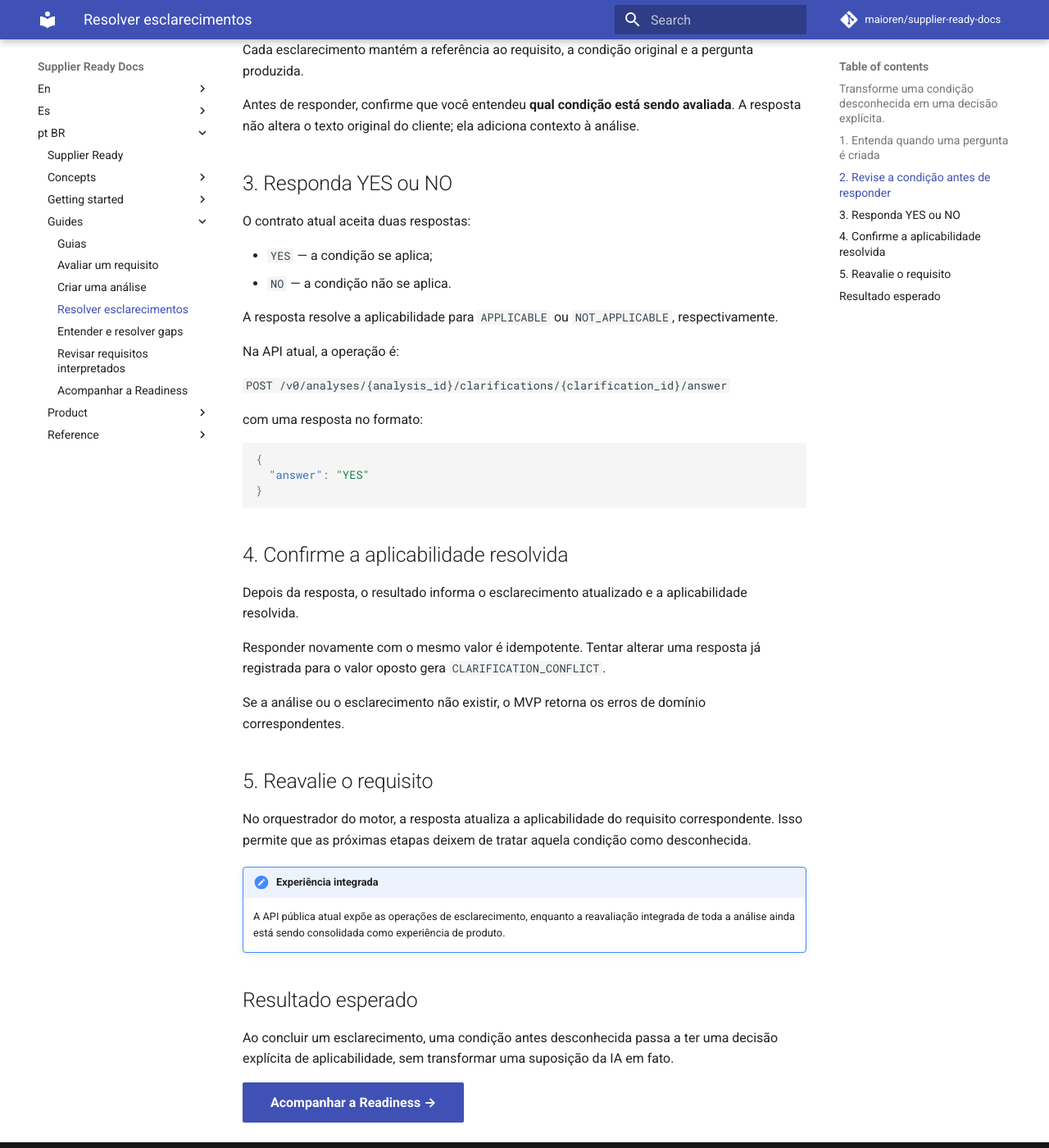
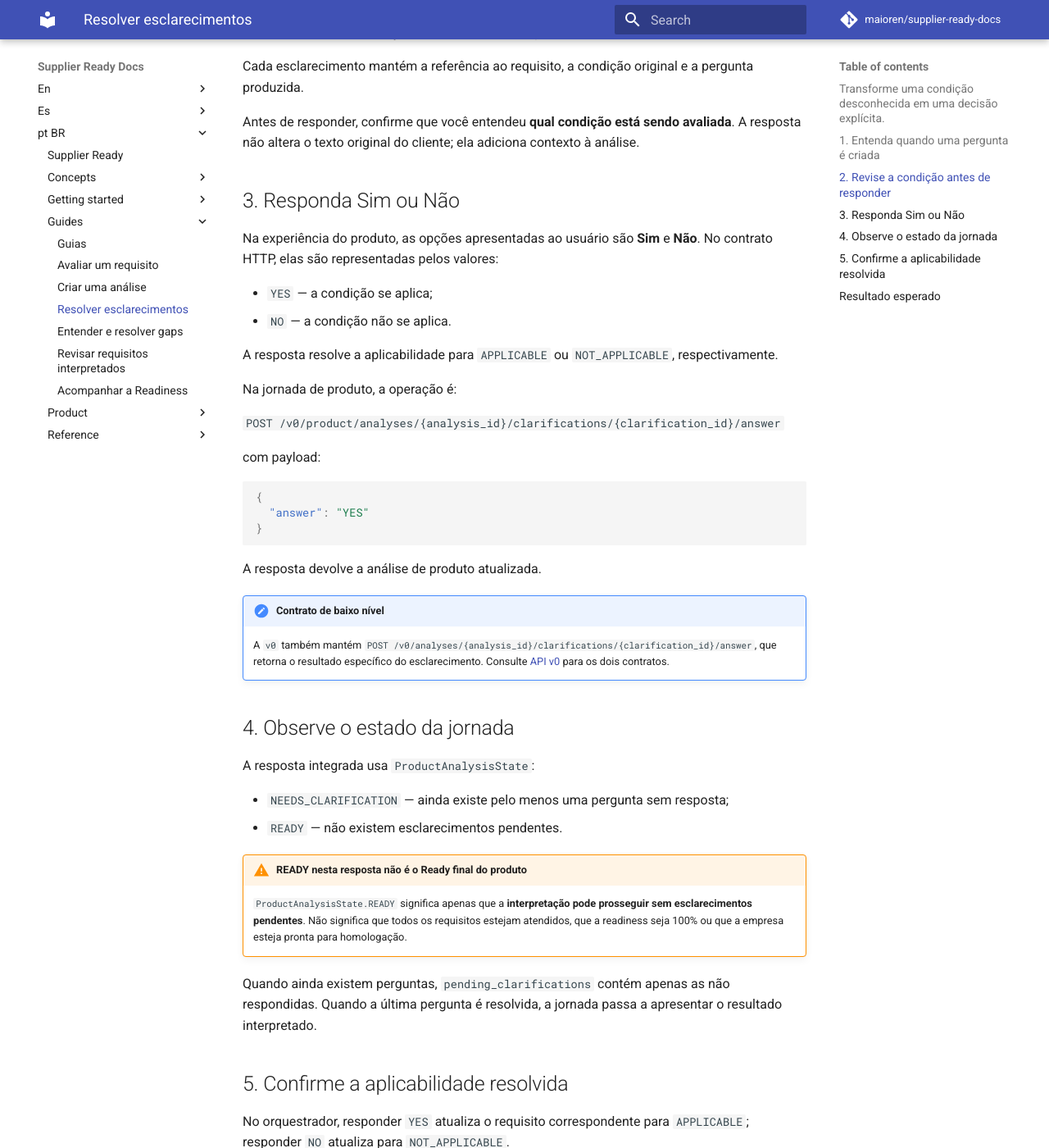
Before and after one commit to maioren/supplier-ready-docs, an MkDocs documentation site: the page built from docs/pt-BR/guides/resolve-clarifications.md, in a window 1280 px wide and 1400 px high, scrolled down 735 px. Shown: the whole window at 82% size. Built offline with MkDocs 1.6.1 and Material for MkDocs 9.7.7, drawn with Linux system fonts in a browser that asks for light colours; comment, search, counter and statistics services are not loaded; some of the changed text lies outside the part shown.

Commit message:
docs: align clarification guide with product journey

````diff
--- a/docs/pt-BR/guides/resolve-clarifications.md
+++ b/docs/pt-BR/guides/resolve-clarifications.md
@@ -7,7 +7,7 @@ Esclarecimentos existem para situações em que o Supplier Ready identifica um r
 > **Quando não souber, o Supplier Ready não deve adivinhar. Deve perguntar.**
 
 !!! info "Disponível no MVP"
-    O MVP já consegue planejar, listar e responder esclarecimentos. A experiência visual integrada ainda está em desenvolvimento.
+    A jornada de produto já consegue criar uma análise, apresentar esclarecimentos pendentes, registrar respostas e devolver a análise atualizada. Os endpoints de baixo nível de esclarecimento também permanecem disponíveis na `v0`.
 
 ## 1. Entenda quando uma pergunta é criada
 
@@ -21,20 +21,20 @@ Cada esclarecimento mantém a referência ao requisito, a condição original e
 
 Antes de responder, confirme que você entendeu **qual condição está sendo avaliada**. A resposta não altera o texto original do cliente; ela adiciona contexto à análise.
 
-## 3. Responda YES ou NO
+## 3. Responda Sim ou Não
 
-O contrato atual aceita duas respostas:
+Na experiência do produto, as opções apresentadas ao usuário são **Sim** e **Não**. No contrato HTTP, elas são representadas pelos valores:
 
 - `YES` — a condição se aplica;
 - `NO` — a condição não se aplica.
 
 A resposta resolve a aplicabilidade para `APPLICABLE` ou `NOT_APPLICABLE`, respectivamente.
 
-Na API atual, a operação é:
+Na jornada de produto, a operação é:
 
-`POST /v0/analyses/{analysis_id}/clarifications/{clarification_id}/answer`
+`POST /v0/product/analyses/{analysis_id}/clarifications/{clarification_id}/answer`
 
-com uma resposta no formato:
+com payload:
 
 ```json
 {
@@ -42,23 +42,33 @@ com uma resposta no formato:
 }
 ```
 
-## 4. Confirme a aplicabilidade resolvida
+A resposta devolve a análise de produto atualizada.
 
-Depois da resposta, o resultado informa o esclarecimento atualizado e a aplicabilidade resolvida.
+!!! note "Contrato de baixo nível"
+    A `v0` também mantém `POST /v0/analyses/{analysis_id}/clarifications/{clarification_id}/answer`, que retorna o resultado específico do esclarecimento. Consulte [API v0](../reference/api-v0.md) para os dois contratos.
+
+## 4. Observe o estado da jornada
+
+A resposta integrada usa `ProductAnalysisState`:
+
+- `NEEDS_CLARIFICATION` — ainda existe pelo menos uma pergunta sem resposta;
+- `READY` — não existem esclarecimentos pendentes.
+
+!!! warning "READY nesta resposta não é o Ready final do produto"
+    `ProductAnalysisState.READY` significa apenas que a **interpretação pode prosseguir sem esclarecimentos pendentes**. Não significa que todos os requisitos estejam atendidos, que a readiness seja 100% ou que a empresa esteja pronta para homologação.
+
+Quando ainda existem perguntas, `pending_clarifications` contém apenas as não respondidas. Quando a última pergunta é resolvida, a jornada passa a apresentar o resultado interpretado.
+
+## 5. Confirme a aplicabilidade resolvida
+
+No orquestrador, responder `YES` atualiza o requisito correspondente para `APPLICABLE`; responder `NO` atualiza para `NOT_APPLICABLE`.
 
 Responder novamente com o mesmo valor é idempotente. Tentar alterar uma resposta já registrada para o valor oposto gera `CLARIFICATION_CONFLICT`.
 
 Se a análise ou o esclarecimento não existir, o MVP retorna os erros de domínio correspondentes.
 
-## 5. Reavalie o requisito
-
-No orquestrador do motor, a resposta atualiza a aplicabilidade do requisito correspondente. Isso permite que as próximas etapas deixem de tratar aquela condição como desconhecida.
-
-!!! note "Experiência integrada"
-    A API pública atual expõe as operações de esclarecimento, enquanto a reavaliação integrada de toda a análise ainda está sendo consolidada como experiência de produto.
-
 ## Resultado esperado
 
-Ao concluir um esclarecimento, uma condição antes desconhecida passa a ter uma decisão explícita de aplicabilidade, sem transformar uma suposição da IA em fato.
+Ao concluir os esclarecimentos necessários, condições antes desconhecidas passam a ter decisões explícitas de aplicabilidade e a interpretação pode ser apresentada sem perguntas pendentes — sem transformar uma suposição da IA em fato.
 
-[Acompanhar a Readiness →](track-readiness.md){ .md-button .md-button--primary }
+[Revisar requisitos interpretados →](review-interpreted-requirements.md){ .md-button .md-button--primary }
````
